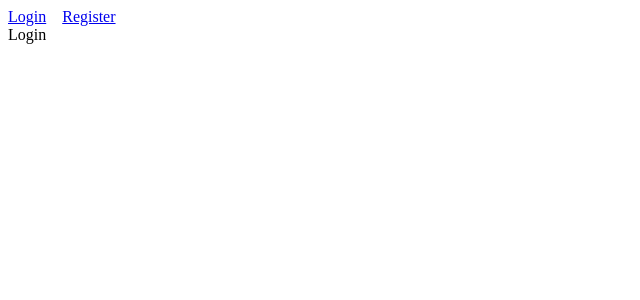
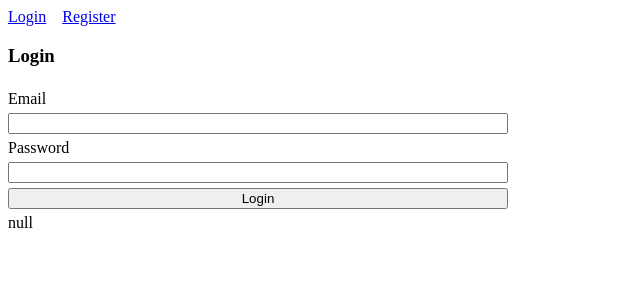
Before and after one commit to Darkmift/travel-app, a React (Vite) app in the folder client/: page /login in a window 1280 px wide. Shown: the top 300 px of the page, without its empty margins (0-640 px from the left). Built offline with nearby package versions, Linux system fonts and the light colour scheme.

Commit message:
[main] added login form

```diff
--- a/client/src/pages/Login.tsx
+++ b/client/src/pages/Login.tsx
@@ -1,7 +1,70 @@
-const Login = () => {
+import { useForm } from 'react-hook-form';
+import { yupResolver } from '@hookform/resolvers/yup';
+import * as yup from 'yup';
+import styled from 'styled-components';
+import { useAuthStore } from '../store/auth.store'; // Import the useAuthStore
+
+type LoginFormInputs = {
+  email: string;
+  password: string;
+};
+
+const schema = yup
+  .object({
+    email: yup.string().email().required('Email is required'),
+    password: yup.string().required('Password is required'),
+  })
+  .required();
+
+type Props = { className?: string };
+
+const Login = (props: Props) => {
+  const {
+    register,
+    handleSubmit,
+    formState: { errors },
+  } = useForm<LoginFormInputs>({ resolver: yupResolver(schema) });
+
+  const login = useAuthStore((state) => state.login); // Get the login method from the auth store
+  const user = useAuthStore((state) => state.user); // Get the login method from the auth store
+
+  const onSubmit = async (data: LoginFormInputs) => {
+    try {
+      await login(data.email, data.password); // Use the login method from the auth store
+      console.log('Logged in successfully');
+    } catch (error) {
+      console.error('Error logging in:', error);
+    }
+  };
+
   return (
-    <div>Login</div>
-  )
-}
+    <form className={props.className} onSubmit={handleSubmit(onSubmit)}>
+      <h3>Login</h3>
+      <div className="input-wrapper">
+        <label htmlFor="email">Email</label>
+        <input type="email" {...register('email')} />
+        {errors.email && <span>{errors.email.message}</span>}
 
-export default Login;
+        <label htmlFor="password">Password</label>
+        <input type="password" {...register('password')} />
+        {errors.password && <span>{errors.password.message}</span>}
+      </div>
+      <input type="submit" value="Login" />
+      {JSON.stringify(user, null, 2)}
+    </form>
+  );
+};
+
+const StyledLogin = styled(Login)`
+  display: flex;
+  flex-direction: column;
+  max-width: 500px;
+  .input-wrapper {
+    display: flex;
+    flex-direction: column;
+    gap: 5px;
+  }
+  gap: 5px;
+`;
+
+export default StyledLogin;
```
